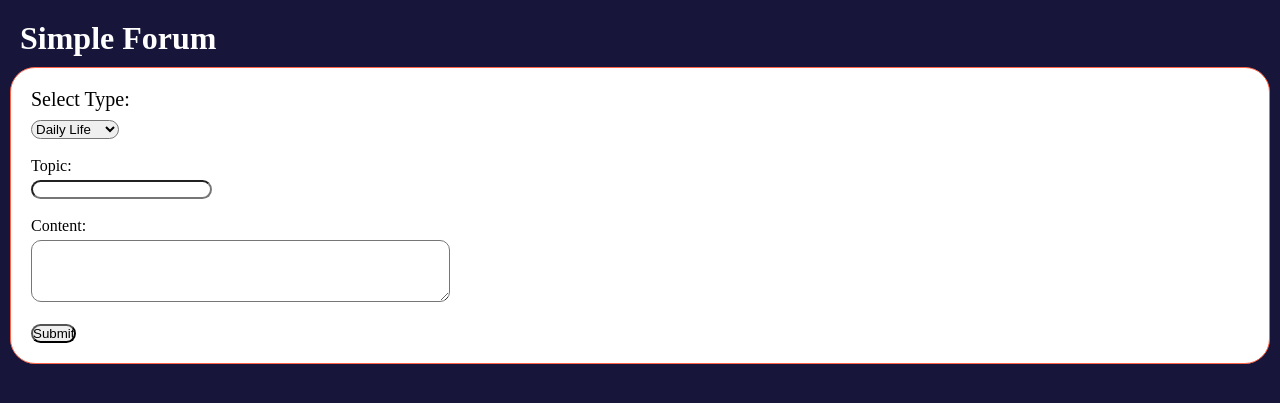
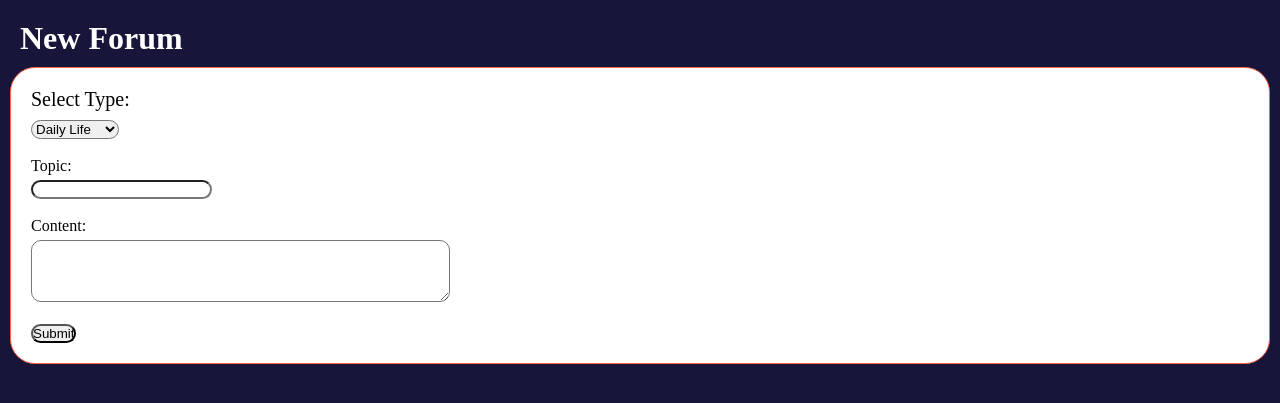
Before and after one commit to NaNiCatO/Project_web, a FastAPI app: template templates/create_forum.html in a window 1280 px wide. Shown: the top 403 px of the page. Run offline with FastAPI, Linux system fonts and the light colour scheme; the template is opened without the code that fills it, so the values that code supplies are empty.

Commit message:
Update create_forum.html

```diff
--- a/templates/create_forum.html
+++ b/templates/create_forum.html
@@ -68,7 +68,7 @@
     </script>
 </head>
 <body>
-    <h1>Simple Forum</h1>
+    <h1>New Forum</h1>
 
 
     <form action="/create" method="post">
```
